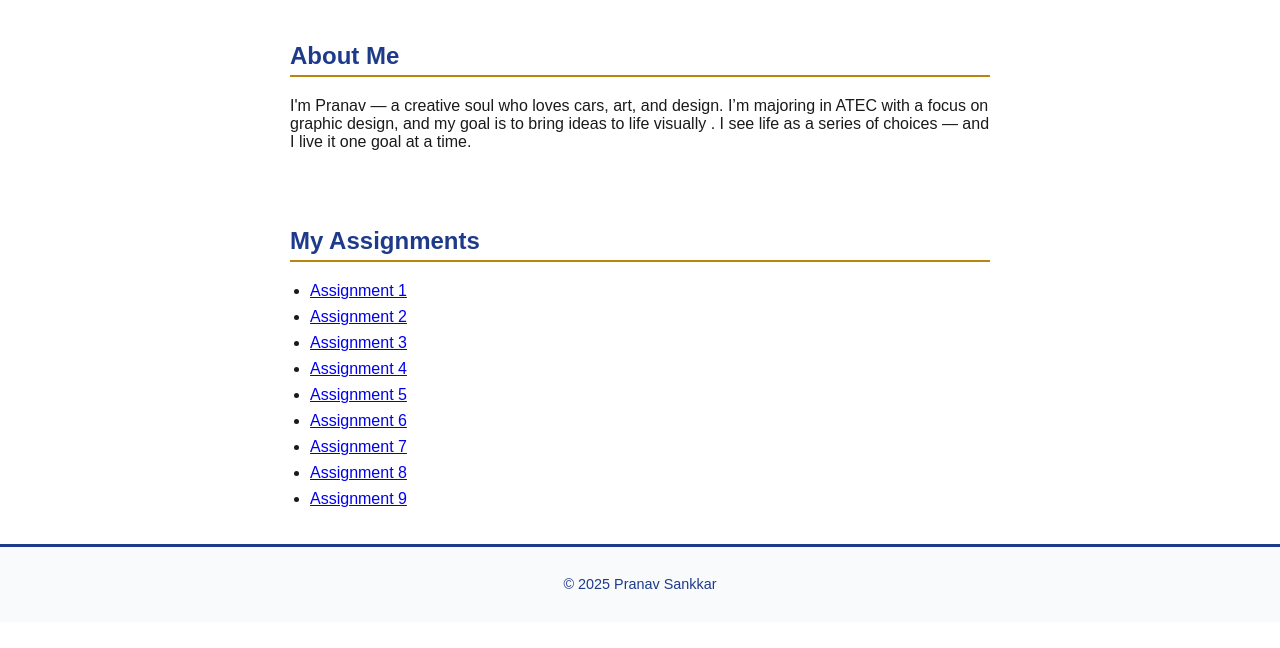
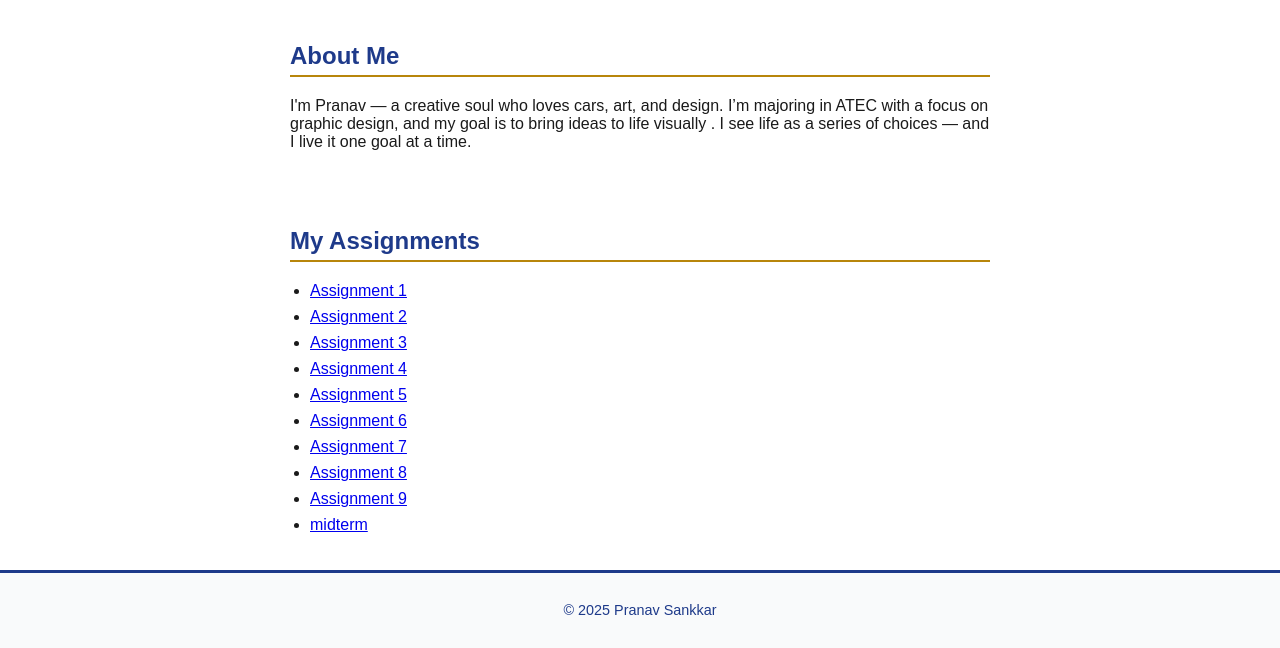
Before and after one commit to GoldenDragon23/internet-studio, a plain HTML site: page index.html in a window 1280 px wide. Shown: the part 700-1348 px from the top of the page. Before the commit the page ends 1322 px from the top, so only its background shows below. Drawn offline with Linux system fonts and the light colour scheme.

Commit message:
Add link to midterm in index.html

```diff
--- a/index.html
+++ b/index.html
@@ -40,6 +40,7 @@
 			<li><a href="asg7/">Assignment 7</a></li>
 			<li><a href="asg8/domain.html">Assignment 8</a></li>
 			<li><a href="asg9/">Assignment 9</a></li>
+			<li><a href="midterm/">midterm</a></li>
     	</ul>
   </section>
 
```
